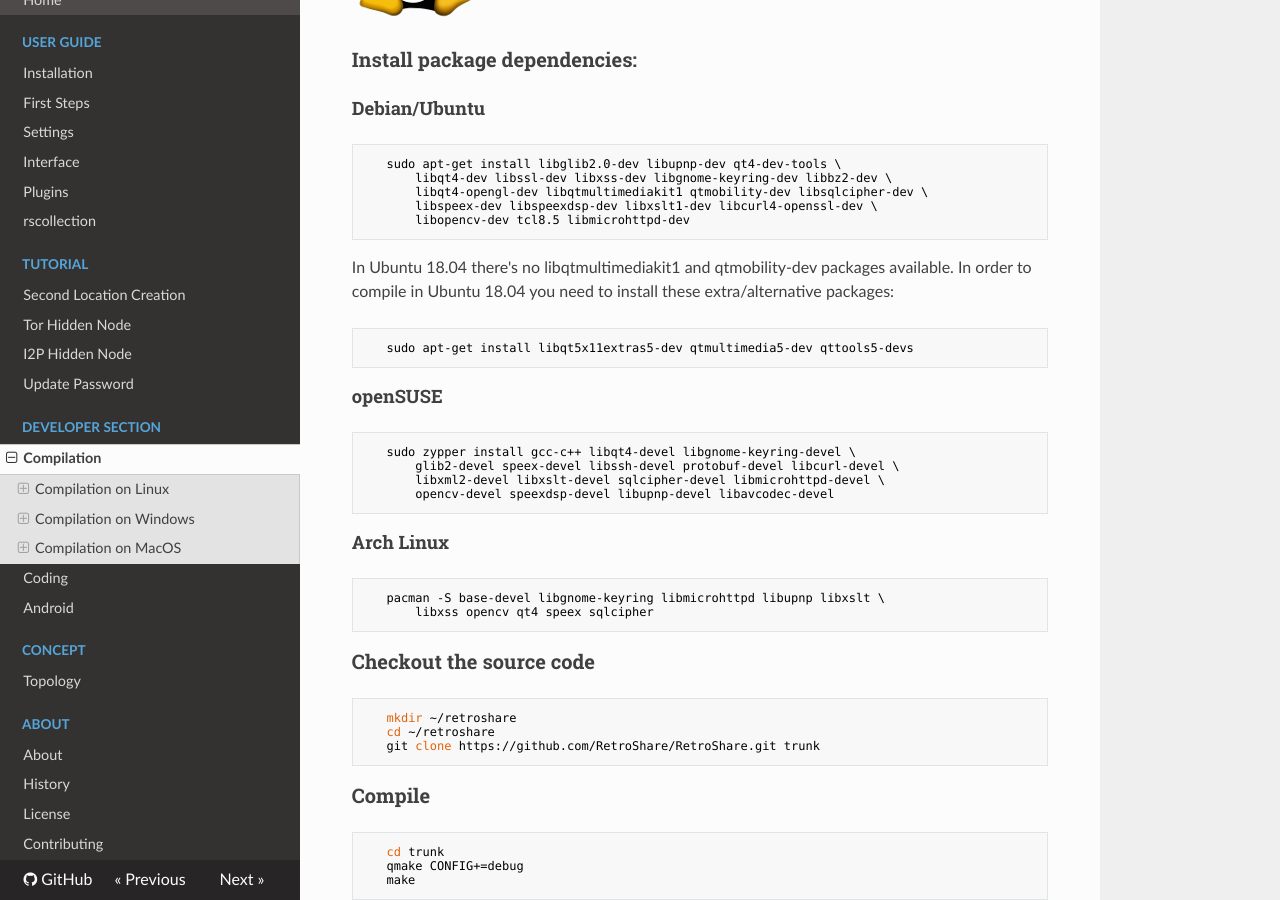
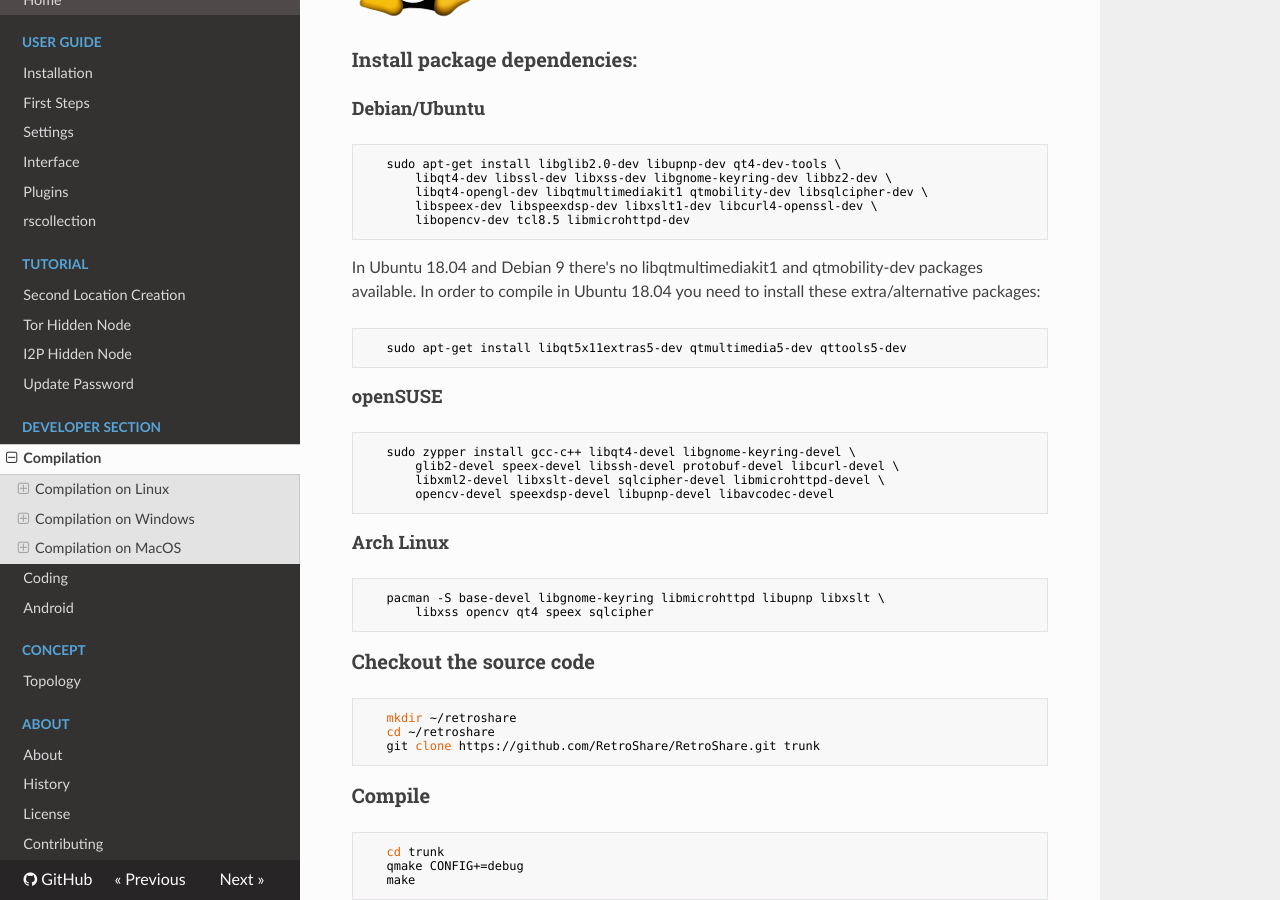
Before and after one commit to RetroShare/documentation, an MkDocs documentation site: the page built from docs/developer/compilation.md, in a window 1280 px wide and 900 px high, scrolled down 345 px. Built offline with MkDocs 1.6.1, drawn with Linux system fonts in a browser that asks for light colours; nearby versions of some CDN libraries; old or Windows-style settings are respelled for this version of MkDocs.

Commit message:
correct typo in debian package

````diff
--- a/docs/developer/compilation.md
+++ b/docs/developer/compilation.md
@@ -13,9 +13,9 @@
        libspeex-dev libspeexdsp-dev libxslt1-dev libcurl4-openssl-dev \
        libopencv-dev tcl8.5 libmicrohttpd-dev
 ```
-In Ubuntu 18.04 there's no libqtmultimediakit1 and qtmobility-dev packages available. In order to compile in Ubuntu 18.04 you need to install these extra/alternative packages:
+In Ubuntu 18.04 and Debian 9 there's no libqtmultimediakit1 and qtmobility-dev packages available. In order to compile in Ubuntu 18.04 you need to install these extra/alternative packages:
 ```bash
-   sudo apt-get install libqt5x11extras5-dev qtmultimedia5-dev qttools5-devs
+   sudo apt-get install libqt5x11extras5-dev qtmultimedia5-dev qttools5-dev
 ```
 
 #### openSUSE
````
